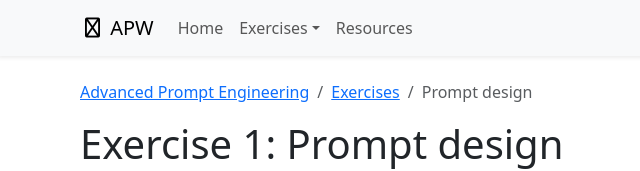
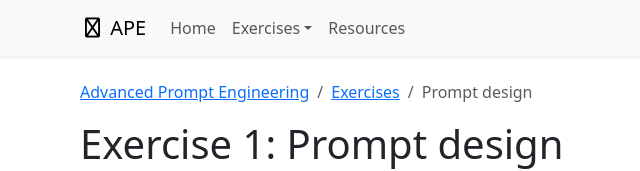
Before and after one commit to wmeints/conversational, a SvelteKit app in the folder src/ConversationalWorkshop/ClientApp/: page /exercises/01-prompt-design in a window 1280 px wide. Shown: the top 171 px of the page, without its empty margins (2-642 px from the left). Built offline with nearby package versions, Linux system fonts and the light colour scheme.

Commit message:
Replace name of the website

```diff
--- a/src/ConversationalWorkshop/ClientApp/src/components/navigation-bar.svelte
+++ b/src/ConversationalWorkshop/ClientApp/src/components/navigation-bar.svelte
@@ -1,6 +1,6 @@
 <nav class="navbar navbar-expand-lg bg-light shadow-sm mb-4">
 	<div class="container">
-		<a href="/" class="navbar-brand"><i class="fa-regular fa-robot" /> APW</a>
+		<a href="/" class="navbar-brand"><i class="fa-regular fa-robot" /> APE</a>
 		<button
 			class="navbar-toggler"
 			type="button"
```
